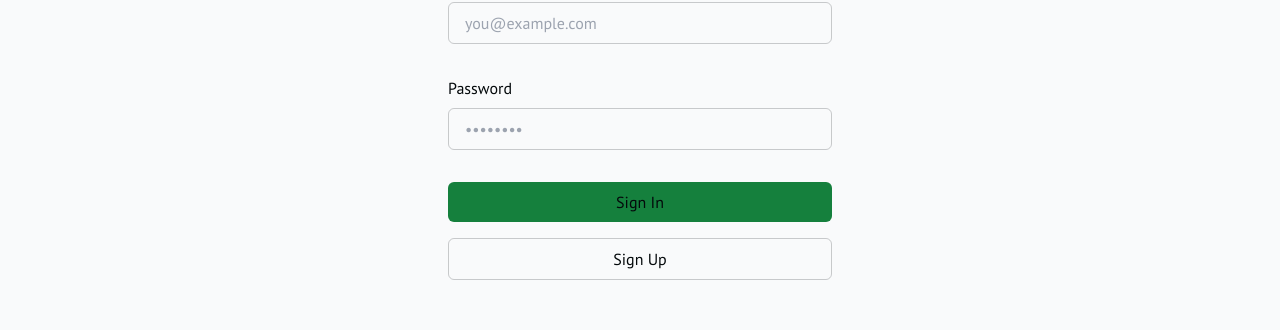
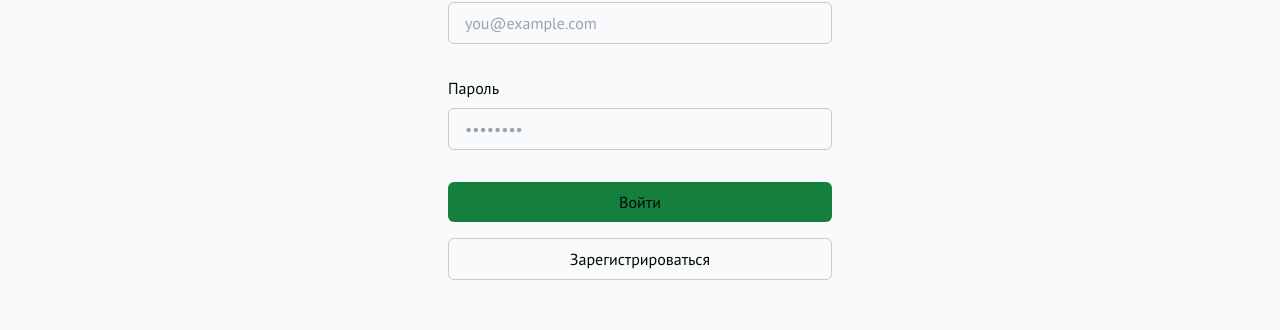
Before and after one commit to EvgeniiBazalev/surgut-auto-complect, a Next.js app: page /login in a window 1280 px wide. Shown: the part 335-665 px from the top of the page. Built offline with nearby package versions, Linux system fonts and the light colour scheme; no server answers.

Commit message:
auth UI rename inputs

```diff
--- a/app/addCards/page.tsx
+++ b/app/addCards/page.tsx
@@ -1,4 +1,3 @@
-import { AddCardsUI } from "@/components/pageComponents/controlPage/AddCardsUI";
 import { AddSparePart } from "@/components/pageComponents/controlPage/AddSparePart";
 import { createClient } from "@/utils/supabase/server";
 
@@ -20,7 +19,6 @@ export default async function addCards() {
       <div className="flex-1 flex flex-col gap-20 max-w-4xl px-3">
         <main className="flex-1 flex flex-col gap-6">
           <AddSparePart />
-          {/* <AddCardsUI /> */}
         </main>
       </div>
     </div>
--- a/app/login/page.tsx
+++ b/app/login/page.tsx
@@ -85,7 +85,7 @@ export default function Login({
           required
         />
         <label className="text-md" htmlFor="password">
-          Password
+          Пароль
         </label>
         <input
           className="rounded-md px-4 py-2 bg-inherit border mb-6"
@@ -99,14 +99,14 @@ export default function Login({
           className="bg-green-700 rounded-md px-4 py-2 text-foreground mb-2"
           pendingText="Signing In..."
         >
-          Sign In
+          Войти
         </SubmitButton>
         <SubmitButton
           formAction={signUp}
           className="border border-foreground/20 rounded-md px-4 py-2 text-foreground mb-2"
           pendingText="Signing Up..."
         >
-          Sign Up
+          Зарегистрироваться
         </SubmitButton>
         {searchParams?.message && (
           <p className="mt-4 p-4 bg-foreground/10 text-foreground text-center">
```
